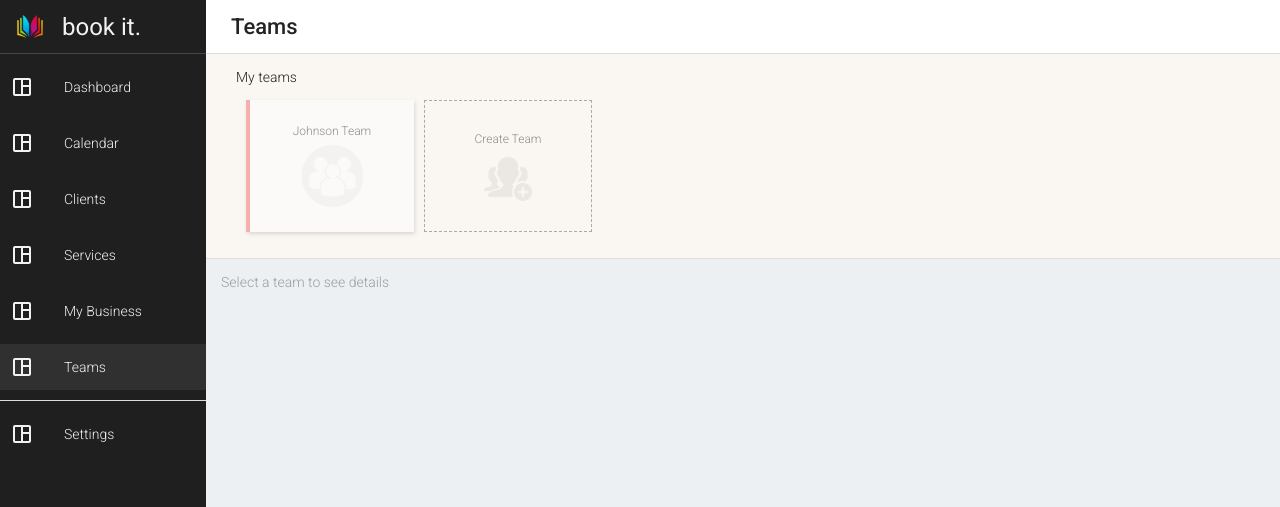
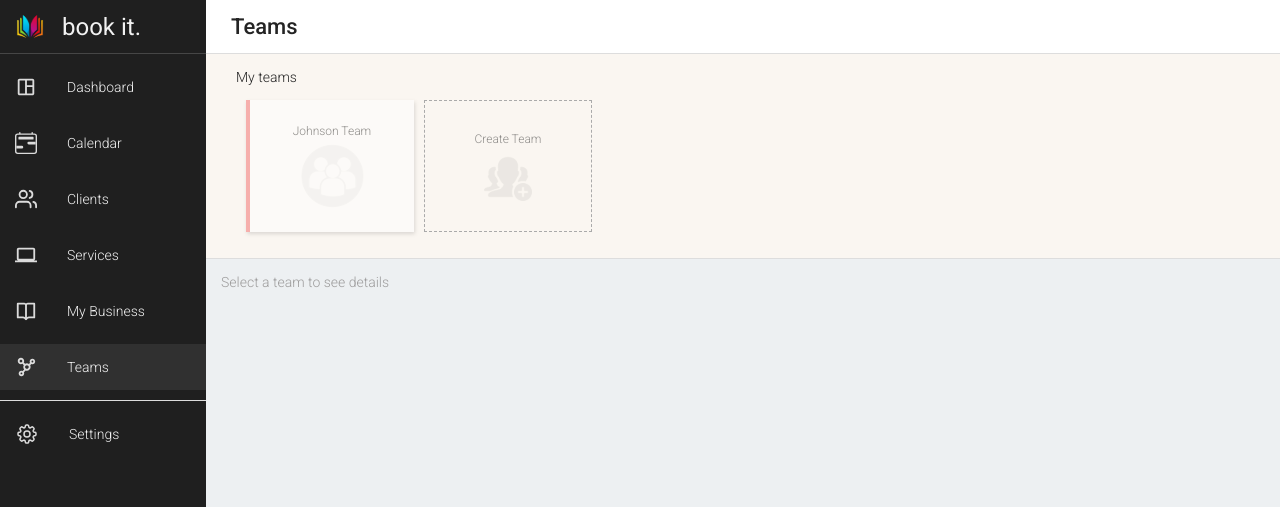
Before and after one commit to ryanhartwig/bookeasy, a Next.js app in the folder next/: page /teams in a window 1280 px wide. Shown: the top 507 px of the page. Built offline with nearby package versions, Linux system fonts and the light colour scheme.

Commit message:
Select icons for each navbar button, fix ReactIcon component styles

```diff
--- a/next/src/app/home.scss
+++ b/next/src/app/home.scss
@@ -67,7 +67,7 @@
   align-items: center;
 
   margin: 10px 0;
-  padding: 0 10px;
+  padding-left: 15px;
 
   p {
     position: relative;
--- a/next/src/app/layout.tsx
+++ b/next/src/app/layout.tsx
@@ -2,7 +2,6 @@ import './globals.css'
 import './home.scss';
 
 import { Navigator } from '@/components/Navigator';
-import { Header } from '@/components/Header';
 
 export default function RootLayout({children}: { children: React.ReactNode}) {
   return (
--- a/next/src/components/Navigator.tsx
+++ b/next/src/components/Navigator.tsx
@@ -7,9 +7,8 @@ import Link from 'next/link';
 import { usePathname } from 'next/navigation';
 import navlinks from '@/utility/data/navlinks';
 
-import styles from './navigator.module.scss';
 import clsx from 'clsx';
-import { MdOutlineSpaceDashboard } from 'react-icons/md';
+import { HiOutlineCog8Tooth } from 'react-icons/hi2';
 
 export const Navigator = () => {
   const path = usePathname();
@@ -23,13 +22,13 @@ export const Navigator = () => {
       <div className='Navigator_links'>
         {navlinks.map(([name, url, Icon]) => (
           <Link className={clsx('Navigator_link', {'active': path === `/${url}`})} key={name} href={url}>
-            <Icon />
+            <Icon size={22} color='rgba(240,240,240,0.9)' />
             <p>{name}</p>
           </Link>
         ))}
         <hr />
         <Link className={clsx('Navigator_link', {'active': path === '/settings'})} href='settings'>
-          <MdOutlineSpaceDashboard />
+          <HiOutlineCog8Tooth color='rgba(240,240,240,0.9)' />
           <p>Settings</p>
         </Link>
       </div>
--- a/next/src/components/navigator.module.scss
+++ /dev/null
@@ -1,5 +0,0 @@
-.link {
-  display: flex;
-  align-items: center;
-
-}
--- a/next/src/utility/data/navlinks.ts
+++ /dev/null
@@ -1,13 +0,0 @@
-import { IconType } from 'react-icons';
-import { MdOutlineSpaceDashboard } from 'react-icons/md';
-
-const navlinks: [string, string, IconType][] = [
-  ['Dashboard', 'dashboard', MdOutlineSpaceDashboard],
-  ['Calendar', 'calendar', MdOutlineSpaceDashboard],
-  ['Clients', 'clients', MdOutlineSpaceDashboard],
-  ['Services', 'services', MdOutlineSpaceDashboard],
-  ['My Business', 'business', MdOutlineSpaceDashboard],
-  ['Teams', 'teams', MdOutlineSpaceDashboard],
-];
-
-export default navlinks;
--- /dev/null
+++ b/next/src/utility/data/navlinks.tsx
@@ -0,0 +1,16 @@
+import { BsCalendar2Range, BsCalendarDate } from 'react-icons/bs';
+import { MdOutlineComputer, MdOutlineSpaceDashboard } from 'react-icons/md';
+import { FiUsers } from 'react-icons/fi';
+import { BiBookOpen, BiNetworkChart } from 'react-icons/bi';
+import { IconType } from 'react-icons';
+
+const navlinks: [string, string, IconType][] = [
+  ['Dashboard', 'dashboard', MdOutlineSpaceDashboard],
+  ['Calendar', 'calendar', BsCalendar2Range],
+  ['Clients', 'clients', FiUsers],
+  ['Services', 'services', MdOutlineComputer],
+  ['My Business', 'business', BiBookOpen],
+  ['Teams', 'teams', BiNetworkChart],
+];
+
+export default navlinks;
```
